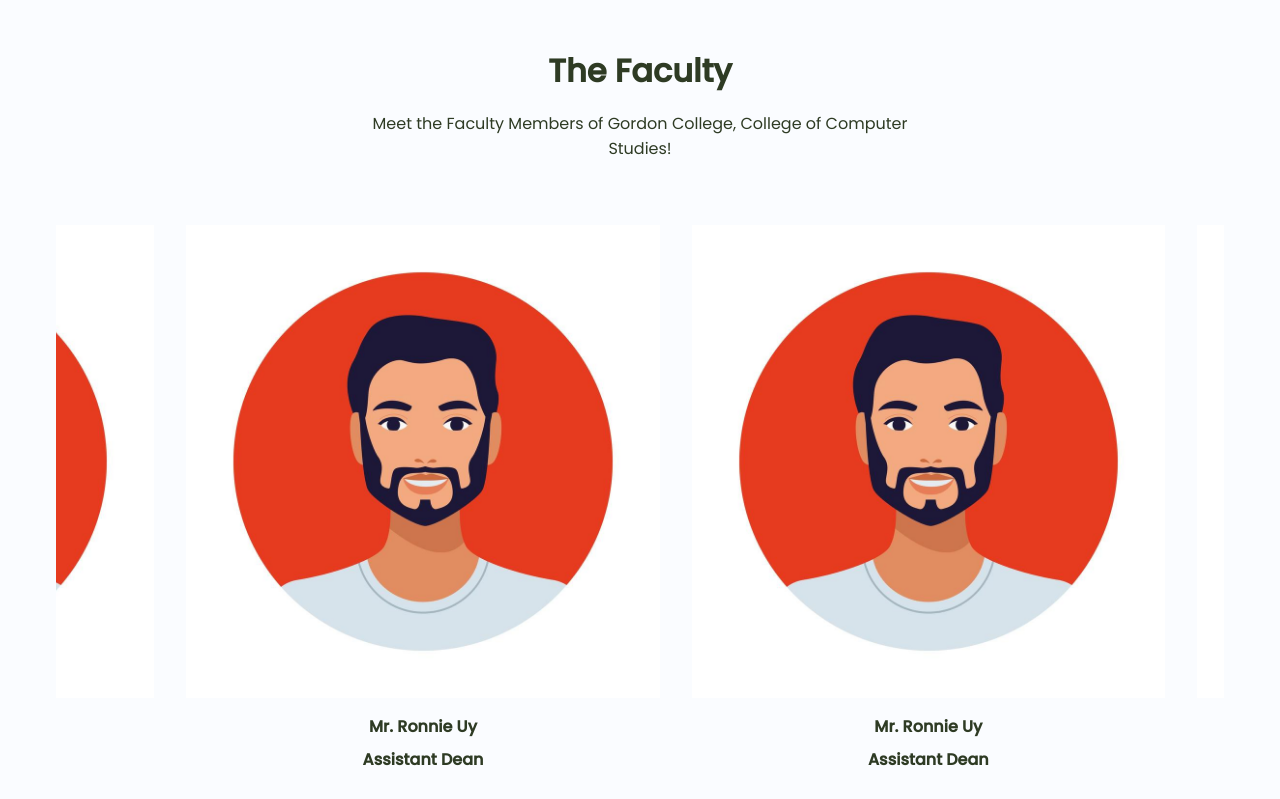
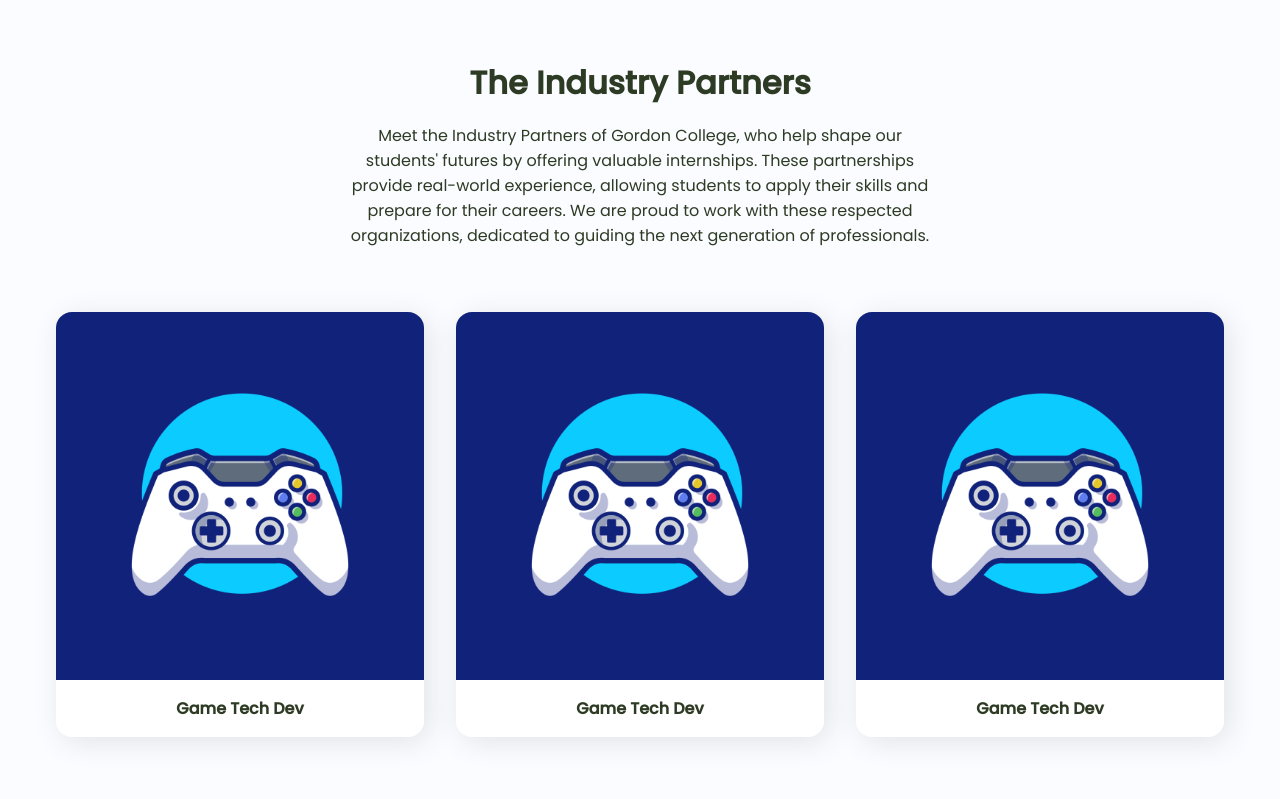
Before and after one commit to youknowmae/myintern-landingpage, an Angular app: page / in a window 1280 px wide. Shown: the part 1460-2259 px from the top of the page. Built offline with nearby package versions, Linux system fonts and the light colour scheme.

Commit message:
revisions

```diff
--- a/src/app/app.component.html
+++ b/src/app/app.component.html
@@ -3,7 +3,7 @@
   <ul class="nav__links">
     <li class="link"><a href="#header">Home</a></li>
     <li class="link"><a href="#interface">Interface</a></li>
-    <li class="link"><a href="#faculty">Faculty</a></li>
+    <li class="link"><a href="#partner">Partners</a></li>
     <li class="link"><a href="#about">About</a></li>
 
   </ul>
@@ -29,9 +29,9 @@
         <p class="section__subtitle">
           MyIntern helps students of Gordon College find and apply for the best OJT companies. Start your professional journey with ease and confidence.
         </p>
-        <div class="action__btns">
+        <!-- <div class="action__btns">
           <button class="btn">Login Now</button>
-        </div>
+        </div> -->
       </div>
     </div>
   </div>
@@ -92,56 +92,29 @@
 
 
 
-<section id="faculty" class="faculty">
-  <div class="section__container faculty__container">
-    <h2 class="section__title">The Faculty</h2>
+<section id="partner" class="partner">
+  <div class="section__container partner__container">
+    <h2 class="section__title">The Industry Partners</h2>
     <p class="section__subtitle">
-      Meet the Faculty Members of Gordon College, College of Computer Studies!
+      Meet the Industry Partners of Gordon College, who help shape our students' futures by offering valuable internships. These partnerships provide real-world experience, allowing students to apply their skills and prepare for their careers. We are proud to work with these respected organizations, dedicated to guiding the next generation of professionals.
     </p>
-    <div class="slider">
-      <div class="slide-track">
-        <div class="faculty__card slide">
-          <img src="assets/images/avatar.jpg" alt="faculty" />
-          <div class="faculty__details">
-            <p>Mr. Ronnie Uy</p>
-            <p>Assistant Dean</p>
-          </div>
+    <div class="partner__grid">
+      <div class="partner__card">
+        <img src="assets/images/log.jpg" alt="partner" />
+        <div class="partner__details">
+          <p>Game Tech Dev</p>
         </div>
-        <div class="faculty__card slide">
-          <img src="assets/images/avatar.jpg" alt="faculty" />
-          <div class="faculty__details">
-            <p>Mr. Ronnie Uy</p>
-            <p>Assistant Dean</p>
-          </div>
+      </div>
+      <div class="partner__card">
+        <img src="assets/images/log.jpg" alt="partner" />
+        <div class="partner__details">
+          <p>Game Tech Dev</p>
         </div>
-        <div class="faculty__card slide">
-          <img src="assets/images/avatar.jpg" alt="faculty" />
-          <div class="faculty__details">
-            <p>Mr. Ronnie Uy</p>
-            <p>Assistant Dean</p>
-          </div>
-        </div>
-        <!-- Duplicate slides to create a loop effect -->
-        <div class="faculty__card slide">
-          <img src="assets/images/avatar.jpg" alt="faculty" />
-          <div class="faculty__details">
-            <p>Mr. Ronnie Uy</p>
-            <p>Assistant Dean</p>
-          </div>
-        </div>
-        <div class="faculty__card slide">
-          <img src="assets/images/avatar.jpg" alt="faculty" />
-          <div class="faculty__details">
-            <p>Mr. Ronnie Uy</p>
-            <p>Assistant Dean</p>
-          </div>
-        </div>
-        <div class="faculty__card slide">
-          <img src="assets/images/avatar.jpg" alt="faculty" />
-          <div class="faculty__details">
-            <p>Mr. Ronnie Uy</p>
-            <p>Assistant Dean</p>
-          </div>
+      </div>
+      <div class="partner__card">
+        <img src="assets/images/log.jpg" alt="partner" />
+        <div class="partner__details">
+          <p>Game Tech Dev</p>
         </div>
       </div>
     </div>
@@ -168,7 +141,7 @@
           About Us!
         </h2>
         <p class="section__subtitle">
-          MyIntern is designed to help the students of Gordon College CCS look for OJT oppotunites. It also provides efficient applying, monitoring and many more!
+          MyIntern is a platform designed specifically to help students of Gordon College's College of Computer Studies (CCS) in finding the right On-the-Job Training (OJT) opportunities. It streamlines the entire process, making it easier for students to search for internships, apply directly through the platform, and track the progress of their applications. In addition to this, MyIntern offers various tools and features that help students stay organized and informed, ensuring a smooth and efficient experience from start to finish.
         </p>
       </div>
     </div>
@@ -180,7 +153,7 @@
     <div class="footer__col">
       <h3>MyIntern<span>.</span></h3>
       <p>
-        Your Gateway to OJT Opportunities
+        Your Gateway to OJT Opportunities is a platform built to help students easily find and apply for internships. With a simple interface, students can explore a variety of OJT options, submit applications, and track their progress. The platform also offers helpful features to ensure a smooth and organized internship experience, guiding students from campus to the workplace.
       </p>
     </div>
     <div class="footer__col">
@@ -195,8 +168,7 @@
       <p>
         <span>Address:</span> Olongapo City Sports Complex, Gordon College,Philippine, Lungsod ng Olongapo, Zambales
       </p>
-      <p><span>Email:</span> info&#64;pathway.com</p>
-      <p><span>Phone:</span> +639123456789</p>
+      <p><span>Email:</span> techitorleaveit.myintern&#64;gmail.com</p>
     </div>
   </div>
   <div class="footer__bar">
--- a/src/app/app.component.scss
+++ b/src/app/app.component.scss
@@ -275,64 +275,47 @@
 
 
 
-/* FACULTY SECTION */
-.faculty {
+/* PARTNER SECTION */
+.partner {
   background-color: #fafcff;
 }
 
-.faculty__container :is(.section__title, .section__subtitle, .view__all) {
+.partner__container :is(.section__title, .section__subtitle, .view__all) {
   text-align: center;
   margin-right: auto;
   margin-left: auto;
 }
 
-/* Slider container */
-.slider {
-  width: 100%;
-  overflow: hidden;
-  position: relative;
+.partner__grid {
+  display: grid;
+  grid-template-columns: repeat(3, 1fr);
+  gap: 2rem;
   margin: 4rem 0;
 }
 
-.slide-track {
-  display: flex;
-  gap: 2rem;
-  width: calc(250px * 12); /* Width for original + duplicated slides */
-  animation: scroll-right 20s linear infinite; /* Changed animation name */
+.partner__card {
+  border-radius: 1rem;
+  overflow: hidden;
+  box-shadow: 5px 5px 30px rgba(0, 0, 0, 0.1);
 }
 
-@keyframes scroll-right {
-  0% {
-    transform: translateX(0);
-  }
-  100% {
-    transform: translateX(calc(-250px * 6)); /* Moves through all original slides */
-  }
-}
-
-/* Ensure cards stay within the original layout */
-.faculty__card {
-  min-width: 250px; /* Keep the card size fixed */
-  border-radius: 1rem;
-  transition: transform 0.3s ease;
-}
-
-/* Hover effect for the card */
-.faculty__card:hover {
-  transform: scale(1.05);
-}
-
-/* Maintain card details */
-.faculty__details {
+.partner__details {
   padding: 1rem;
   display: grid;
   gap: 0.5rem;
   font-size: 1rem;
   font-weight: 600;
-  color: #2e3b24;
-  background-color: #fafcff;
+  color: #2E3B24;
+  background-color: #ffffff;
   cursor: pointer;
   text-align: center;
+}
+
+
+.partner__address {
+  display: flex;
+  align-items: center;
+  justify-content: space-between;
 }
 
 
```
Also changed, not shown: src/assets/images/log.jpg (added).
